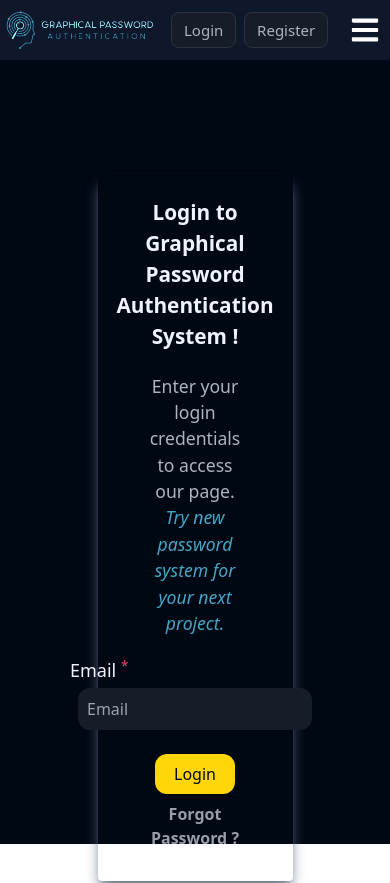
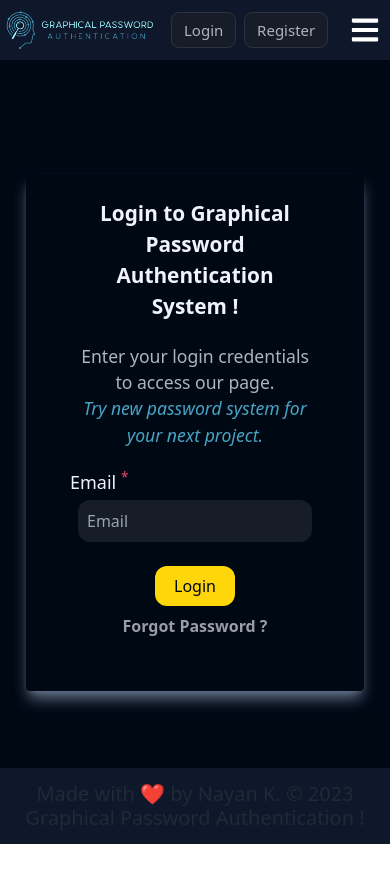
Before and after one commit to Nayan-Kamble53/Graphical-Pass-Auth, a React (Create React App) app: page /login in a window 390 px wide. Shown: the top 883 px of the page. After the commit the page ends 844 px from the top, so only its background shows below. Built offline with nearby package versions, Linux system fonts and the light colour scheme.

Commit message:
Fixed responsivenss

```diff
--- a/src/index.css
+++ b/src/index.css
@@ -223,12 +223,4 @@
     .con {
       height: 100vh;
     }
-
-    .log form {
-      display: flex;
-      flex-direction: column;
-      justify-content: center;
-      align-items: center;
-      width: 50vw;
-    }
   }
```
